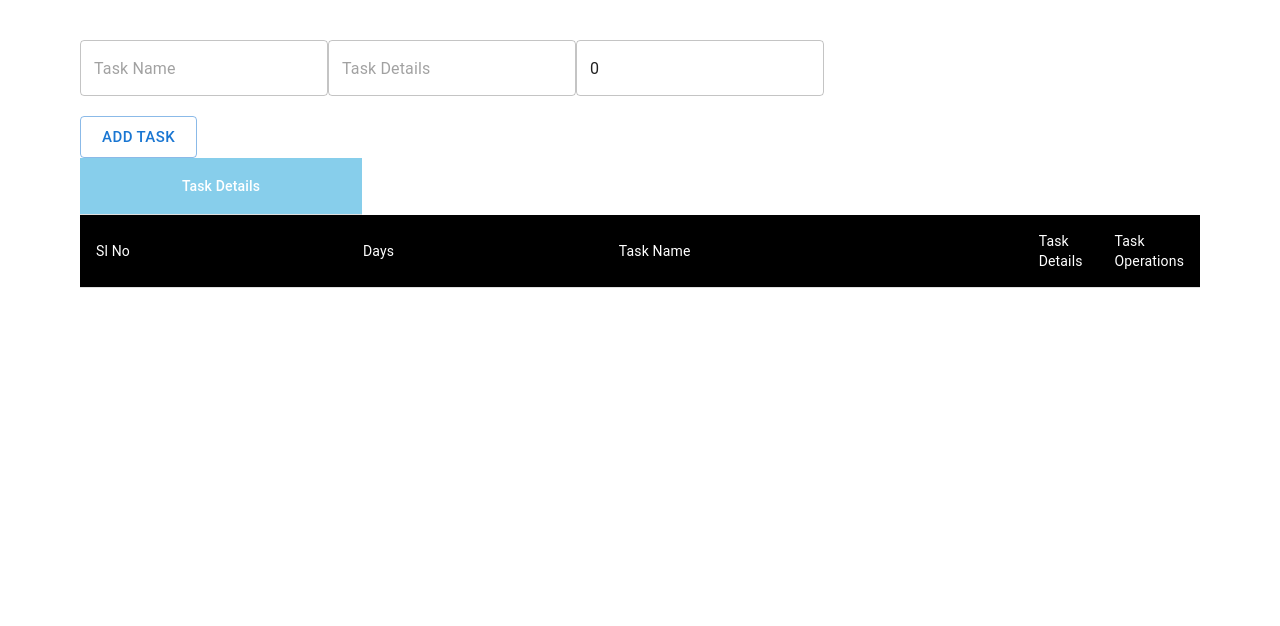
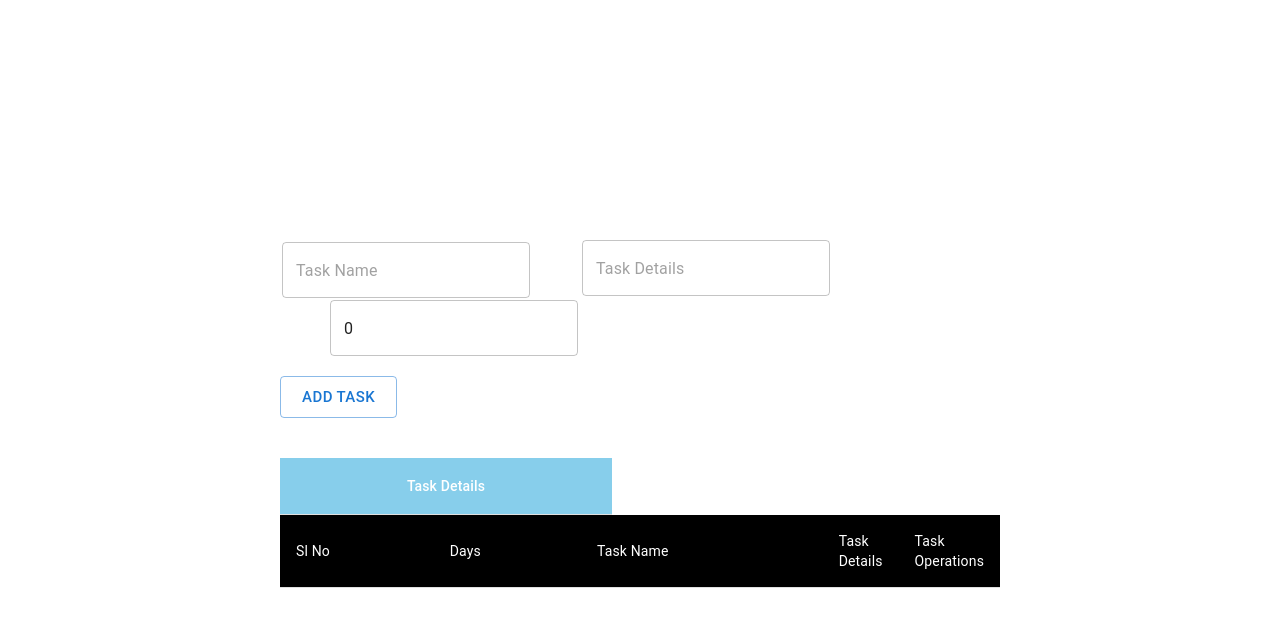
Before and after one commit to jgOrganics/Todo-App, a React (Create React App) app: page / in a window 1280 px wide. Shown: the top 626 px of the page. Built offline with nearby package versions, Linux system fonts and the light colour scheme.

Commit message:
First commit

```diff
--- a/src/App.tsx
+++ b/src/App.tsx
@@ -2,25 +2,24 @@ import React, { FC, useState } from "react";
 import "./App.css";
 import { ITask } from "./Interfaces";
 // import { Box, Button, Table, TableBody, TableCell, TableContainer, TableHead, TableRow, TextField, Typography } from "@mui/material";
-import { Delete, Edit,  } from "@mui/icons-material";
+import { Delete, Edit } from "@mui/icons-material";
 import { v4 as uuid } from 'uuid';
-import { Button, Dialog, DialogActions, DialogContent, DialogTitle, TableCell,TableBody, TableRow, TextField ,TableContainer, Typography, Box, TableHead, Table} from "@mui/material";
+import { Button, Dialog, DialogActions, DialogContent, DialogTitle, TableCell, TableBody, TableRow, TextField, TableContainer, Typography, Box, TableHead, Table } from "@mui/material";
+import styled from "@emotion/styled";
 
-import styled from "@emotion/styled";
-const App: FC = () => {
+const App = () => {
   const [taskName, setTaskName] = useState<string>("");
   const [taskDetails, setTaskDetails] = useState<string>('');
   const [itemId, setItemId] = useState<number>(0);
   const [deadline, setDealine] = useState<number>(0);
   const [todoList, setTodoList] = useState<ITask[]>([]);
-  const [error,setError] =useState<String>('');
+  const [error, setError] = useState<String>('');
   const [open, setOpen] = useState(false);
-
   const [editTaskName, setEditTaskName] = useState<string>("");
   const [editTaskDetails, setEditTaskDetails] = useState<string>('');
   const [editDeadline, setEditDealine] = useState<number>(0);
 
-  const Error=styled(Typography)
+  const Error = styled(Typography)
     `background:red;
      color:#fff;
      padding:10px;
@@ -37,12 +36,10 @@ const App: FC = () => {
   const handleChangeEdit = (event: any): void => {
     if (event.target.name === "editTaskName") {
       setEditTaskName(event.target.value);
-
     } else {
       setEditDealine(Number(event.target.value));
     }
   };
-
 
   const handleTaskDetails = (event: any): void => {
     setTaskDetails(event.target.value);
@@ -51,11 +48,8 @@ const App: FC = () => {
     setEditTaskDetails(event.target.value);
   };
 
-
-
   const addTask = (): void => {
-    if(!taskName && !taskDetails && !deadline)
-    {
+    if (!taskName && !taskDetails && !deadline) {
       setError('All fields are mendatory');
       return;
     }
@@ -67,13 +61,12 @@ const App: FC = () => {
     setTaskName("");
     setTaskDetails('');
     setDealine(0);
-    console.log();
+    setError('');
   };
-
 
   const UpdateTask = (id: number): void => {
     const newTask = { id: id, taskName: editTaskName, deadline: editDeadline, taskDetails: editTaskDetails };
-    console.log(newTask);
+
     setTodoList((todoList) =>
       todoList.map((task) =>
       (
@@ -88,18 +81,17 @@ const App: FC = () => {
     setOpen(false);
   };
 
-  const completeTask = (taskNameToDelete: number): void => {
+  const completeTask = (taskIDToDelete: number): void => {
     setTodoList(
       todoList.filter((task) => {
-        return task.id !== taskNameToDelete;
+        return task.id !== taskIDToDelete;
       })
     );
   };
 
   const handleOpen = (id: number, task: ITask) => {
     setOpen(true);
-    if(!task && !taskDetails && !deadline)
-    {
+    if (!task && !taskDetails && !deadline) {
       setError('All fields are mendatory');
       return;
     }
@@ -108,31 +100,36 @@ const App: FC = () => {
       setEditTaskDetails(task.taskDetails);
       setEditDealine(task.deadline);
     }
-    // setEditTaskName("");
-    // setEditTaskDetails('');
-    // setEditDealine(0);
-    // console.log();
-
   };
   const handleClose = () => {
     setOpen(false);
   };
 
+  const handleKeyDown = (event: any) => {
+    if (event.key === 'Enter') {
+      addTask();
+    }
+  };
 
   return (
-    <Box sx={{ margin: 10, my: 5 }} >
+
+    <Box sx={{ margin: 10, my: 5,padding:25 }} >
+
       <TextField
         placeholder="Task Name"
         name="taskName"
         value={taskName}
         onChange={handleChange}
+        style={{margin:"2px "}}
       />
+
       <TextField
         type="text"
         placeholder="Task Details"
         name="taskDetails"
         value={taskDetails}
         onChange={handleTaskDetails}
+        style={{margin:"0px 0px 0px 50px "}}
       />
       <TextField
         type="number"
@@ -140,19 +137,36 @@ const handleClose = () => {
         name="deadline"
         value={deadline}
         onChange={handleChange}
+        onKeyDown={handleKeyDown}
+        style={{margin:"0px 0px 0px 50px ",
+
+      }}
       />
       <br />
       <br />
-      <Button onClick={addTask}
+      <Box   style={{ display: ""}}>
+      <Button
+
+      onClick={addTask}
         variant="outlined"
         size="large">
         Add Task
       </Button>
-      {error &&  <Error>{error}</Error>}
+      </Box>
+
+      <br />
+      <br />
+      {error && <Error>{error}</Error>}
       <Box sx={{}}>
         <TableContainer>
-          <TableHead >
-            <TableCell align="center" sx={{ bgcolor: 'skyblue', color: 'white', width: 250, margin: 'auto', }} >
+          <TableHead>
+            <TableCell align="center" sx={{
+              bgcolor: 'skyblue',
+              color: 'white',
+              width: 300,
+              alignItems: "center",
+              alignSelf: "center",
+            }} >
               Task Details
             </TableCell>
           </TableHead>
```
Lines whose indentation alone changed are shown as unchanged.
